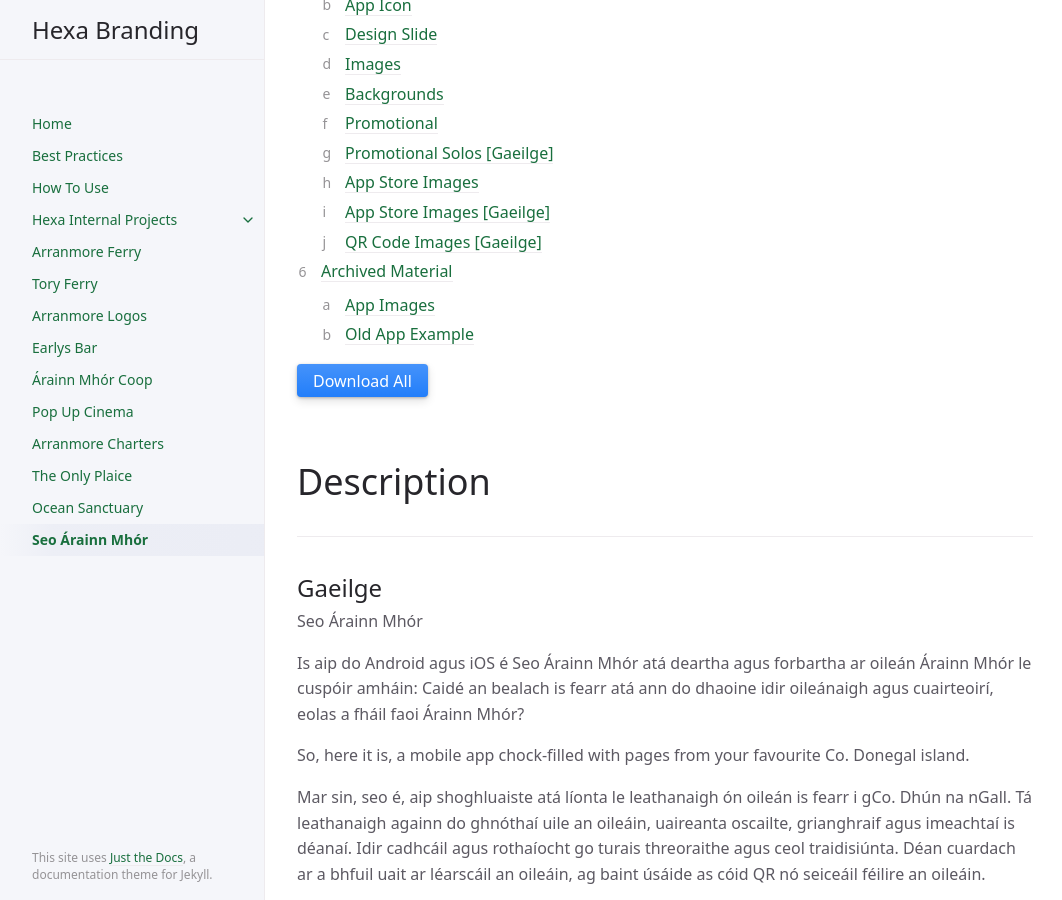
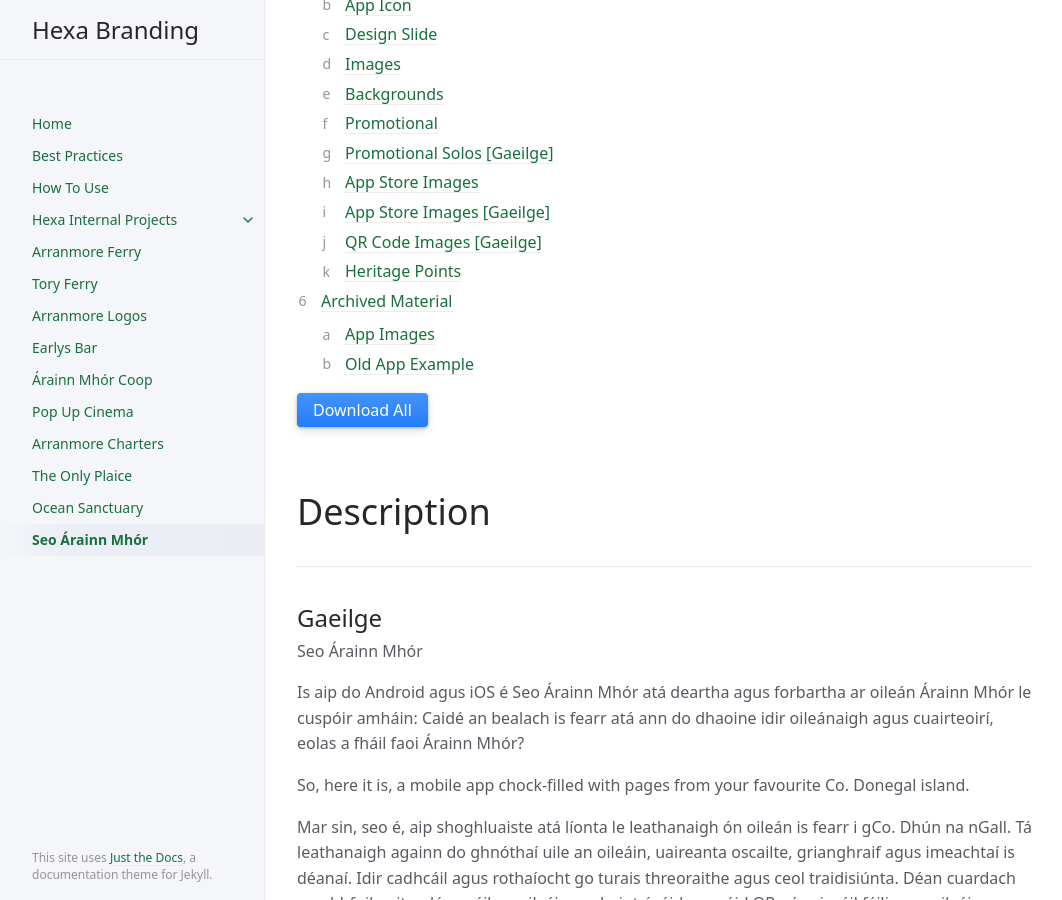
Before and after one commit to Hexa-Studios/projects-branding, a Jekyll site: the page built from docs/seo-arainn-mhor/index.md, in a window 1280 px wide and 900 px high, scrolled down 406 px. Shown: the whole window, without its empty margins (107-1169 px from the left). Built offline with Jekyll 4.4.1, drawn with Linux system fonts in a browser that asks for light colours; some of the changed text lies outside the part shown.

Commit message:
Seo Árainn Mhór Heritage Points

```diff
--- a/docs/seo-arainn-mhor/index.md
+++ b/docs/seo-arainn-mhor/index.md
@@ -202,6 +202,14 @@
 {% endif %}
 {% endfor %}
 
+## Heritage Points
+
+{% for image in site.static_files %}
+{% if image.path contains "/assets/images/seo-arainn-mhor/heritage-points/" %}
+![App Store Heritage Point Promo]({{ site.baseurl }}{{ image.path }})
+[Download]({{ site.baseurl }}{{ image.path }}){: .btn .btn-blue }
+{% endif %}
+{% endfor %}
 
 # Archived Material
 
```
Also changed, not shown: assets/images/seo-arainn-mhor/heritage-points/square-angle.png (added), assets/images/seo-arainn-mhor/heritage-points/square-straight.png (added), assets/images/seo-arainn-mhor/heritage-points/square-thanks.png (added), assets/images/seo-arainn-mhor/heritage-points/square-thanks_2.png (added), assets/images/seo-arainn-mhor/heritage-points/wide-angle.png (added), assets/images/seo-arainn-mhor/heritage-points/wide-straight.png (added), assets/images/seo-arainn-mhor/heritage-points/wide-thanks.png (added), assets/images/seo-arainn-mhor/heritage-points/wide-thanks_2.png (added).
